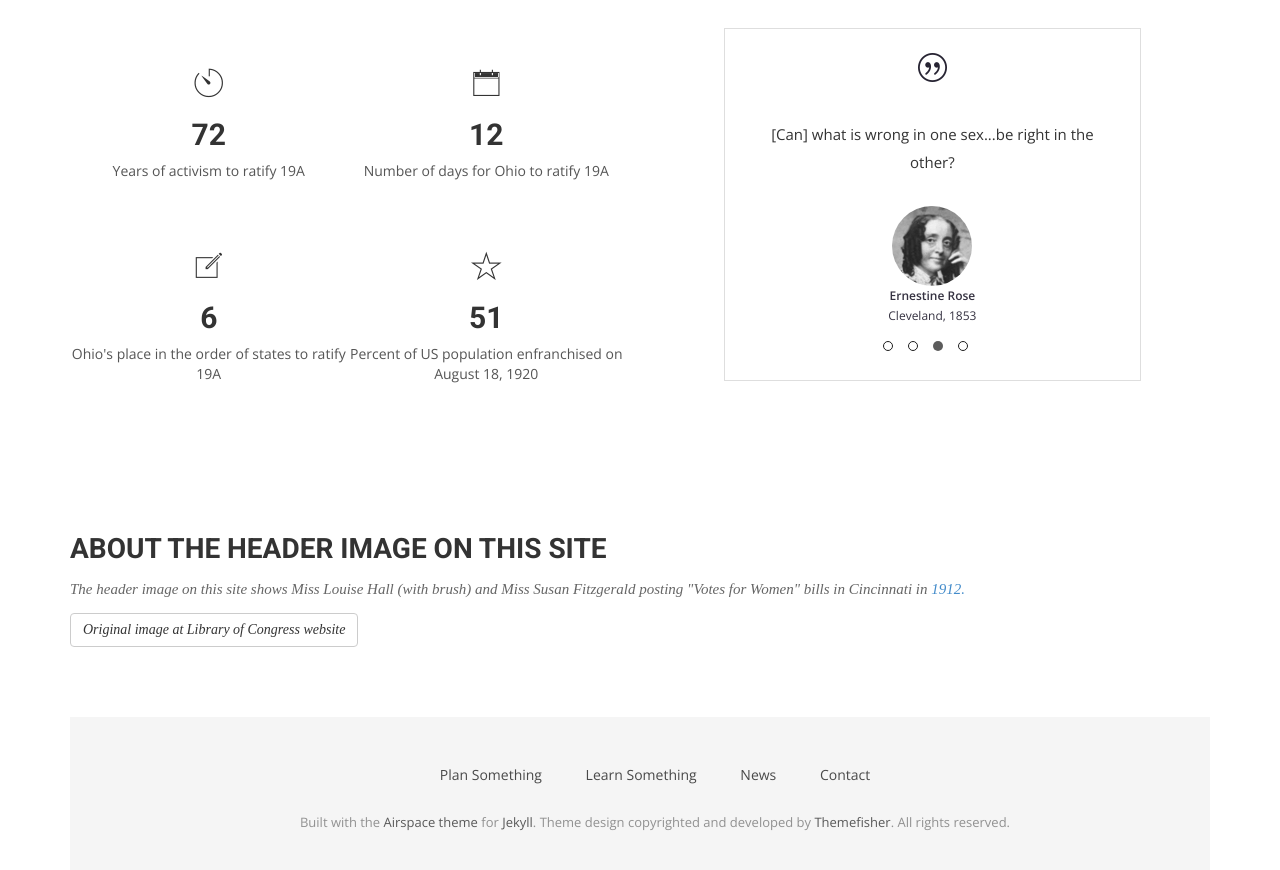
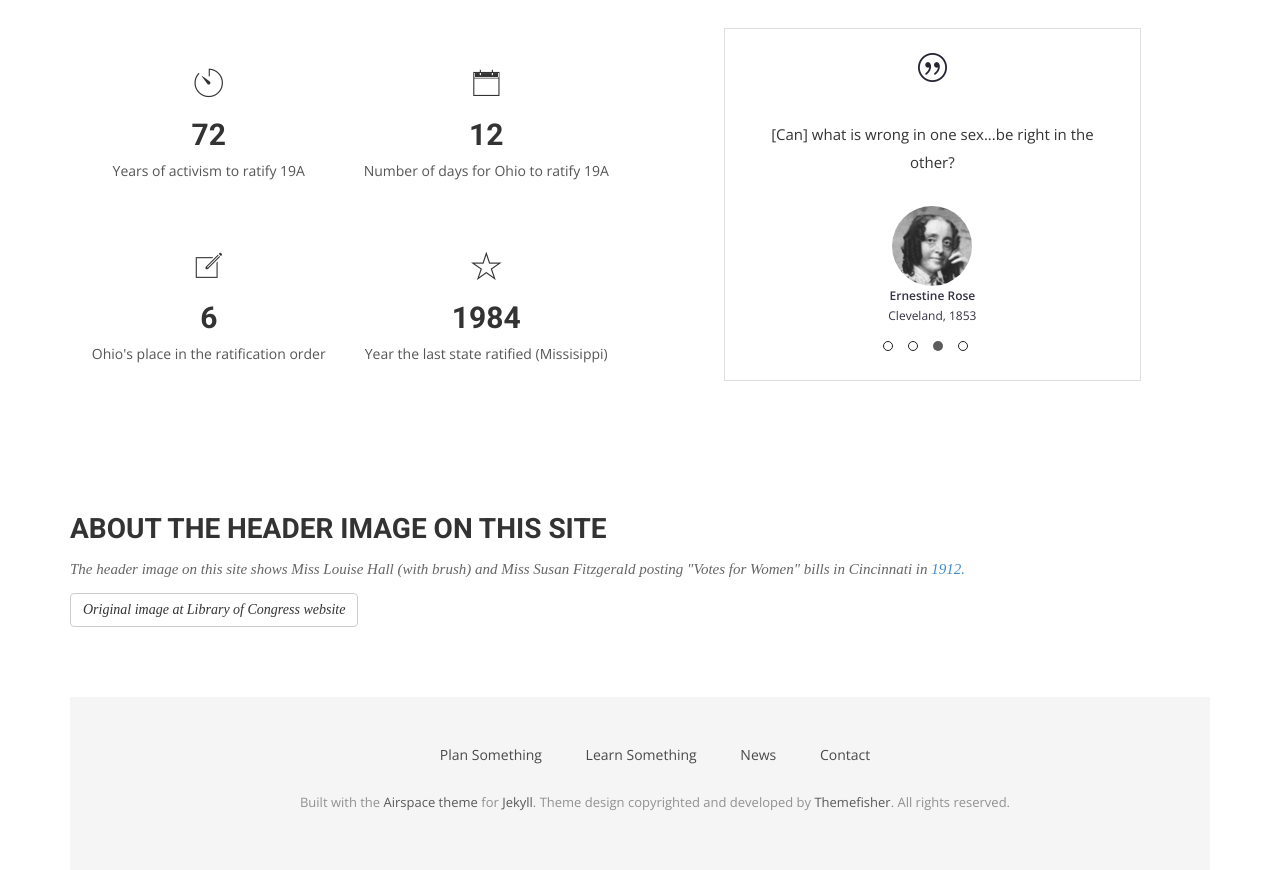
Before and after one commit to OhioSuffrageCentennial/ohiosuffragecentennial, a Jekyll site: the page built from index.html, in a window 1280 px wide and 900 px high, scrolled down 2903 px. Shown: the top 870 px of the window. Built offline with Jekyll 4.4.1, drawn with Linux system fonts in a browser that asks for light colours; nearby versions of some CDN libraries; some web fonts are replaced.

Commit message:
update fast facts and connections

```diff
--- a/_data/funfacts.yml
+++ b/_data/funfacts.yml
@@ -6,7 +6,7 @@
   text: Number of days for Ohio to ratify 19A
 - counter: 6
   icon: ion-ios-compose-outline
-  text: Ohio's place in the order of states to ratify 19A
-- counter: 51
+  text: Ohio's place in the ratification order
+- counter: 1984
   icon: ion-ios-star-outline
-  text: Percent of US population enfranchised on August 18, 1920
+  text: Year the last state ratified (Missisippi)
```
Also changed, not shown: connections.html (line endings or trailing spaces).
